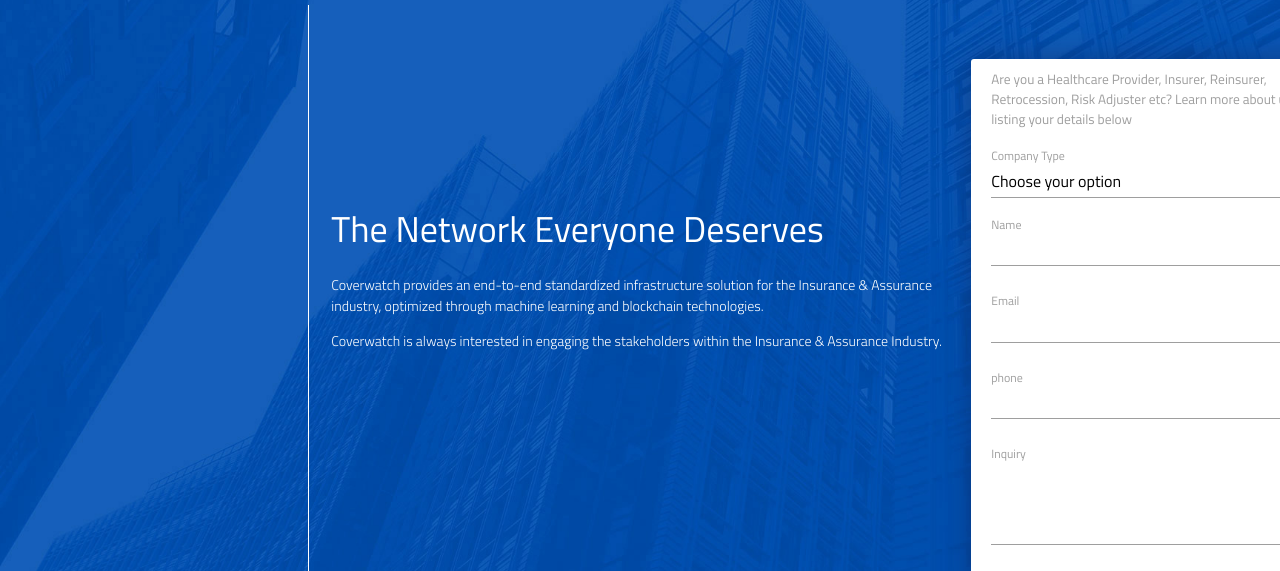
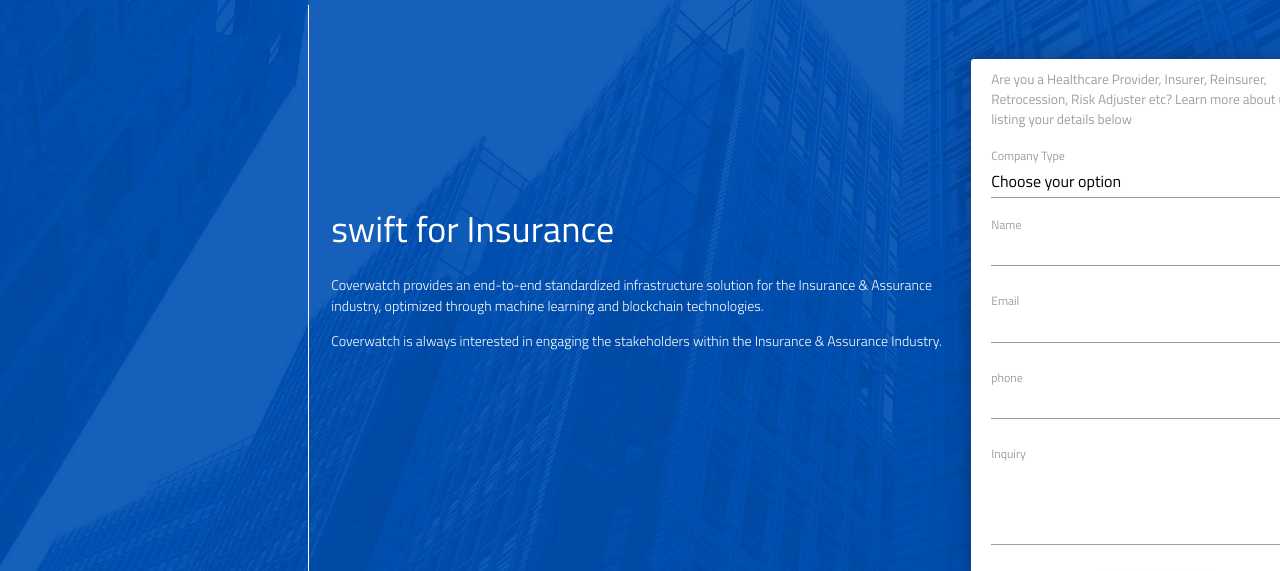
Before and after one commit to coverwatch/www.coverwatch.com, a plain HTML site: page index.html in a window 1280 px wide. Shown: the part 79-650 px from the top of the page. Drawn offline with nearby package versions, Linux system fonts and the light colour scheme.

Commit message:
change header to swift for Insurance

```diff
--- a/index.html
+++ b/index.html
@@ -50,7 +50,7 @@
 
     <div class="col m6 full-height">
       <div class="dead-center">
-        <h1>The Network Everyone Deserves</h1>
+        <h1>swift for Insurance</h1>
         <p class="excerpt">Coverwatch provides an end-to-end standardized infrastructure solution for the Insurance &amp; Assurance industry, optimized through machine learning and blockchain technologies.</p>
         <p class="excerpt">Coverwatch is always interested in engaging the stakeholders within the Insurance &amp; Assurance Industry. </p>
       </div>
```
